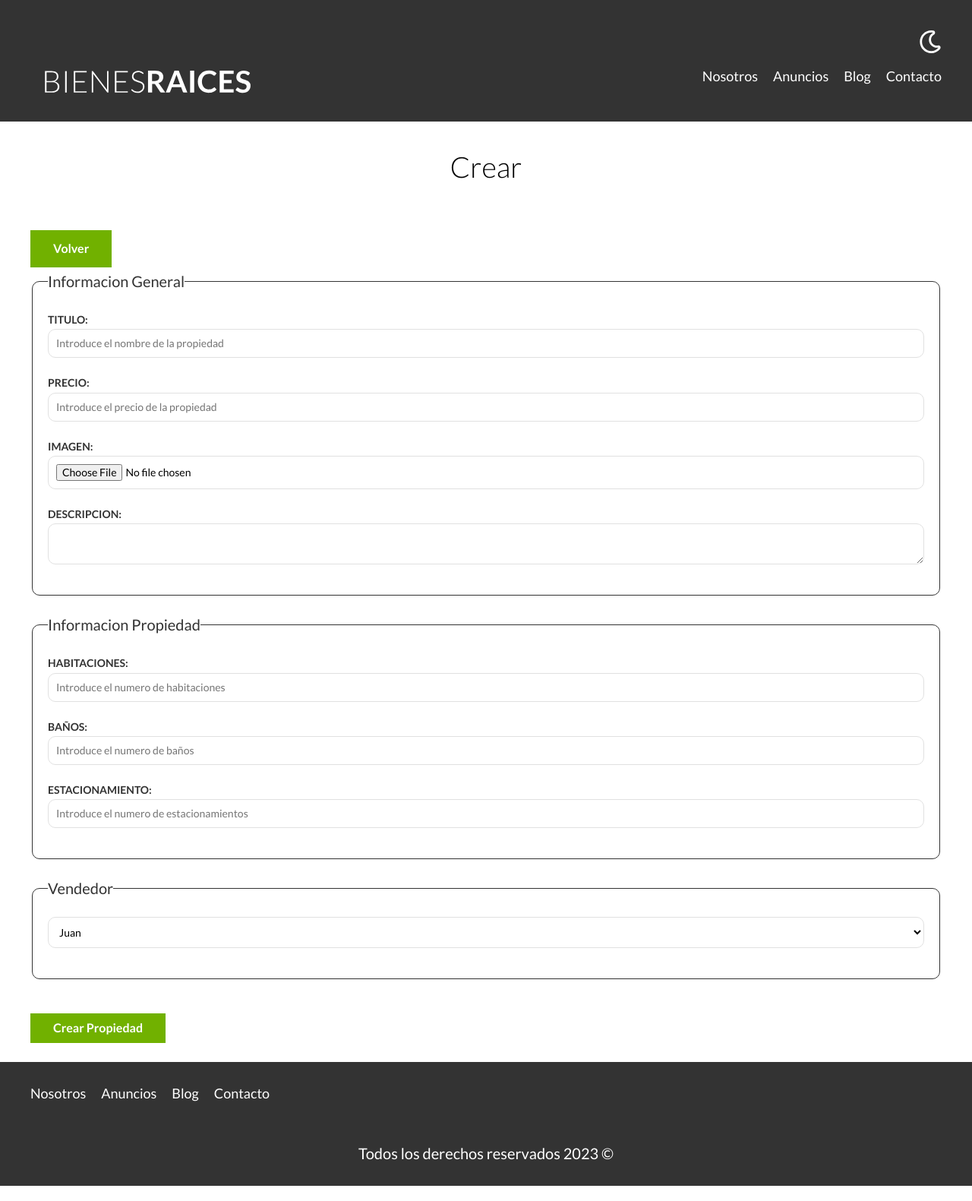
After one commit to Sirio2022/Bienes-Raices, a PHP site: page /admin/propiedades/crear.php in a window 1280 px wide. The commit adds this page. Shown: the whole page at 76% size. Run offline with PHP 8.4, Linux system fonts and the light colour scheme; style sheets or scripts are compiled from the project's sources.

Commit message:
A full!
Estamos usando en enfoque espaguetti.

Es decir, todo revuelto!

```diff
--- /dev/null
+++ b/admin/propiedades/crear.php
@@ -0,0 +1,64 @@
+<?php
+
+  require '../../includes/funciones.php';
+
+  incluirTemplate('header');
+?>
+
+    <main class="contenedor seccion">
+      <h1>Crear</h1>
+
+      <a href="/admin" class="boton boton-verde">Volver</a>
+
+      <form action="" class="formulario">
+        <fieldset>
+          <legend>
+            Informacion General
+          </legend>
+          <label for="titulo">Titulo:</label>
+          <input type="text" id="titulo" placeholder="Introduce el nombre de la propiedad">
+
+          <label for="precio">Precio:</label>
+          <input type="number" id="precio" placeholder="Introduce el precio de la propiedad">
+
+          <label for="imagen">Imagen:</label>
+          <input type="file" id="imagen" accept="image/jpeg, image/png">
+
+          <label for="descripcion">Descripcion:</label>
+          <textarea id="descripcion"></textarea>
+        </fieldset>
+
+        <fieldset>
+          <legend>
+            Informacion Propiedad
+          </legend>
+
+          <label for="habitaciones">Habitaciones:</label>
+          <input type="number" id="habitaciones" placeholder="Introduce el numero de habitaciones" min="1" max="20">
+
+          <label for="wc">Baños:</label>
+          <input type="number" id="wc" placeholder="Introduce el numero de baños" min="0" max="20">
+
+          <label for="estacionamiento">Estacionamiento:</label>
+          <input type="number" id="estacionamiento" placeholder="Introduce el numero de estacionamientos" min="1" max="20">
+        </fieldset>
+
+        <fieldset>
+          <legend>
+            Vendedor
+          </legend>
+
+          <select>
+            <option value="1">Juan</option>
+            <option value="2">Karen</option>
+          </select>
+        </fieldset>
+
+        <input type="submit" value="Crear Propiedad" class="boton boton-verde">
+
+      </form>
+    </main>
+
+    <?php
+      incluirTemplate('footer');
+    ?>
--- a/includes/template/footer.php
+++ b/includes/template/footer.php
@@ -11,6 +11,6 @@
       <p class="copyright">Todos los derechos reservados <?php echo date('Y') ?> &copy;</p>
     </footer>
 
-    <script src="build/js/bundle.min.js"></script>
+    <script src="/build/js/bundle.min.js"></script>
   </body>
 </html>
--- a/includes/template/header.php
+++ b/includes/template/header.php
@@ -4,23 +4,23 @@
     <meta charset="UTF-8" />
     <meta name="viewport" content="width=device-width, initial-scale=1.0" />
     <title>Bienes Raices</title>
-    <link rel="stylesheet" href="build/css/app.css" />
+    <link rel="stylesheet" href="/build/css/app.css" />
   </head>
   <body>
     <header class="header <?php echo $inicio ? 'inicio' : ''; ?>">
       <div class="contenedor contenido-header">
         <div class="barra">
           <a href="/">
-            <img src="build/img/logo.svg" alt="logotipo de bienes raices" />
+            <img src="/build/img/logo.svg" alt="logotipo de bienes raices" />
           </a>
 
           <div class="mobile-menu">
-            <img src="build/img/barras.svg" alt="Logo de bienes raices" />
+            <img src="/build/img/barras.svg" alt="Logo de bienes raices" />
           </div>
           <div class="derecha">
             <img
               class="dark-mode-boton"
-              src="build/img/dark-mode.svg"
+              src="/build/img/dark-mode.svg"
               alt="modo oscuro"
             />
             <nav class="navegacion">
--- a/src/scss/layout/_formularios.scss
+++ b/src/scss/layout/_formularios.scss
@@ -48,6 +48,5 @@
     border: 1px solid $grisOscuro;
     padding: 2rem;
     border-radius: 1rem;
-
   }
 }
```
Also changed, not shown: admin/index.php (added, +16 -0 lines), admin/propiedades/actualizar.php (added, +14 -0 lines), admin/propiedades/borrar.php (added, +14 -0 lines).
